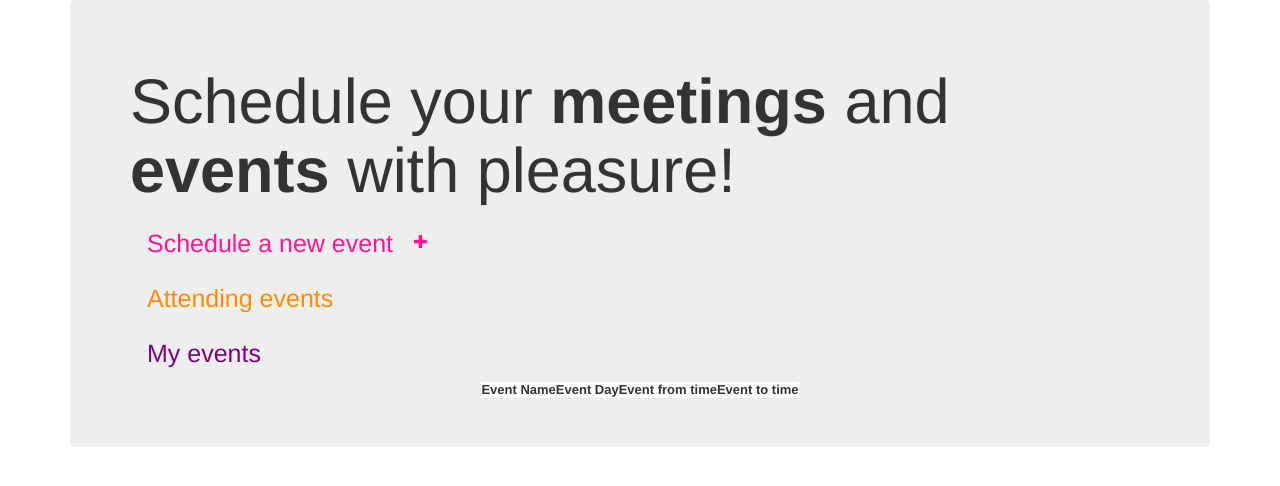
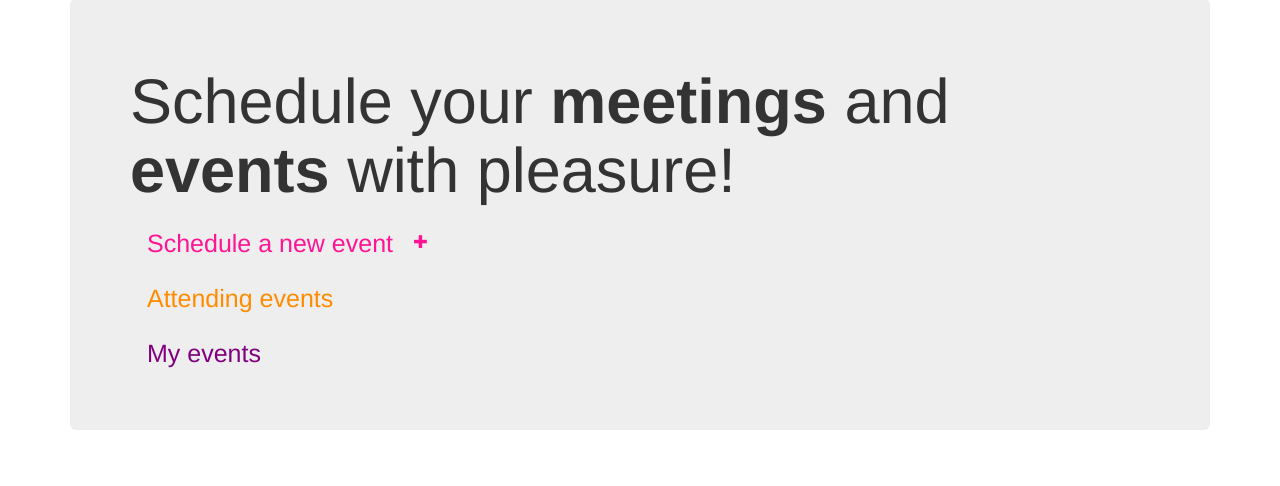
Before and after one commit to FarzanehSeyedshahi/Software-Engineering-Project-Django-website-, a Django app: page /polls/1/saveparticipate/ in a window 1280 px wide. Shown: the part 294-780 px from the top of the page. Run offline with Django 3.2, Linux system fonts and the light colour scheme; tables that the repository leaves empty hold one stand-in row (values such as "Sample post"); lists and menus that the app fills with data are empty; some libraries are stand-ins or nearby versions.

Commit message:
files updated

```diff
--- a/polls/urls.py
+++ b/polls/urls.py
@@ -11,10 +11,8 @@ urlpatterns = [
     url(r'^event/$', views.event, name='event'),
     url(r'^ownevent/$', views.own_event, name='ownevent'),
     url(r'^new_event/$', views.create_new_event, name='create_new_event'),
-    # url(r'^new_event/addoption/$', views.add_option, name='add_option'),
     url(r'^login$', auth_login ,{'template_name':'accounts/login.html'}),
-    # url('^(?P<pk>[0-9]+)/', )
-    path('<int:id>/', views.detail, name='detail'), #todo:
+    path('<int:id>/', views.detail, name='detail'),
     path('<int:event_id>/owndetail/', views.own_detail, name='owndetail'),
     path('<int:id>/<int:overlap>/results/', views.results, name='results'),
     path('<int:id>/vote/', views.vote, name='vote'),
@@ -27,8 +25,5 @@ urlpatterns = [
     path('<int:event_id>/finishevent/', views.finish_event, name='finishevent'),
     path('<int:event_id>/reactiveevent/', views.reactive_event, name='reactiveevent'),
     path('accounts/register/', views.register_view, name='register'),
-    # url(r'^api-auth/', include('rest_framework.urls')),
-    #path('login/', include('django.contrib.auth.urls'),name='login'),
-    #url(r'^signup/$', views.signup_view, name='signup'),
 
 ]
--- a/polls/views.py
+++ b/polls/views.py
@@ -20,41 +20,27 @@ from django.core.mail import EmailMessage
 
 @login_required
 def main(request):
-    # print(even)
-    # user = User()
-    # busy = BusyDate.objects.all()
-    # for i in busy:
-    #     print("***", i.start_time, i.user, i.name, i.day)
-    #     print("__________________")
     busy_date = BusyDate.objects.filter(user=request.user)
-    for i in busy_date:
-        print(i.name, i.day)
-    print(busy_date[0].name)
     context = {'busy_date': busy_date}
-    print(len(context))
     return render(request, 'polls/main.html', context)
 
+
 def event(request):
-    events = ParticipateIn.objects.filter(participant_email=request.user.email) #todo: change this name
-    # latest_event_list = Event.objects.order_by('name')[:15]
-    # print("**", latest_event_list[0].event.name)
+    events = ParticipateIn.objects.filter(participant_email=request.user.email)
     context = {'events': events}
-    # print(len(events))
     return render(request, 'polls/index.html', context)
 
+
 def own_event(request):
-    print("***")
     creator_user = User.objects.get(username=request.user.username)
-    events = Event.objects.filter(creator=creator_user) #todo: change this name
+    events = Event.objects.filter(creator=creator_user)
     context = {'events': events}
-    # print(events[0])
     return render(request, 'polls/index.html', context)
 
 
 def own_detail(request, event_id):
     event = get_object_or_404(Event, pk=event_id)
     return render(request, 'polls/owndetail.html', {'event': event})
-
 
 
 def detail(request, id):
@@ -73,15 +59,10 @@ def save_vote(choose_option, event_options, i):
 
 
 def has_overlap(choose_option, event_options, i, user):
-    print(choose_option, event_options[i].to_time, user)
-    print(choose_option, event_options[i].from_date, user)
-    print("&&&&&&&^^^*")
     if choose_option != 1:
         return False
     else:
-        print("^#%")
         busyDates = BusyDate.objects.filter(user=user)
-        # print(busyDates[0].start_time, busyDates.end_time)
         for busyDate in busyDates:
             if busyDate.day != event_options[i].from_date:
                 continue
@@ -95,17 +76,13 @@ def has_overlap(choose_option, event_options, i, user):
 
 def vote(request, id):
     event = get_object_or_404(Event, pk=id)
-    print("herre")
     event_options = EventOption.objects.all().filter(event=event)
-    print("herre")
-    print(request.user.username)
     user = User.objects.get(username=request.user.username)
 
     all_field_empty = True
     overlap = False
     for i in range(len(event_options)):
         event_option_id = 'eventoption' + str(event_options[i].id)
-        print(event_option_id)
         if request.POST.get(event_option_id, False):
             all_field_empty = False
             choose_option = request.POST[event_option_id]
@@ -113,14 +90,7 @@ def vote(request, id):
             if has_overlap(int(choose_option), event_options, i, user):
                 overlap = True
     if not all_field_empty:
-        # if not overlap:
         return HttpResponseRedirect(reverse('polls:results', args=(event.id, int(overlap))))
-        # else:
-        #     return HttpResponseRedirect(reverse('polls:results', args=(event.id, 1)))
-        #     return render(request, 'polls/detail.html', {
-        #     'event': event,
-        #     'error_message': "Your choise has ",
-        # })
     else:
         return render(request, 'polls/detail.html', {
             'event': event,
@@ -131,11 +101,7 @@ def vote(request, id):
 def comments(request, option_id):
     event_option = get_object_or_404(EventOption, id=option_id)
     comments = Comment.objects.filter(event_option=event_option)
-    # if not comments:
     return render(request, 'polls/comments.html', {'event_option': event_option})
-    # else:
-    #     context = {'comments': comments}
-    #     return render(request, 'polls/comments.html', context)
 
 
 def add_comment_to_model(text, event_option, user):
@@ -155,12 +121,11 @@ def save_reply_to_model(text, event_option, user, replied_comment):
     reply_comment.save()
 
 
-#todo: request.user.email
-def replies(request, comment_id):  # todo: user should handled and comment_id for comment_event_option.
+def replies(request, comment_id):
     replied_comment = get_object_or_404(Comment, id=comment_id)
     if request.POST:
         text = request.POST['comment']
-        user = get_object_or_404(User, email=request.user.email)  # todo amin@gmail.com
+        user = get_object_or_404(User, email=request.user.email)
         save_reply_to_model(text, replied_comment.event_option, user, replied_comment)
     replies = ReplyComment.objects.filter(replied_comment=replied_comment)
     if replies:
@@ -171,19 +136,16 @@ def replies(request, comment_id):  # todo: user should handled and comment_id fo
     return render(request, 'polls/replies.html', context)
 
 
-#todo: request.user.email
-def save_comment(request, comment_id):  # todo: user should handled, and url not set to comments.html, and not show replies comment.
+def save_comment(request, comment_id):
     text = request.POST['comment']
-    print ('HI')
     event_option = get_object_or_404(EventOption, id=comment_id)
-    user = get_object_or_404(User, email=request.user.email)  # todo amin@gmail.com
+    user = get_object_or_404(User, email=request.user.email)
     add_comment_to_model(text, event_option, user)
     context = {'event_option': event_option}
     return render(request, 'polls/comments.html', context)
 
 
-def results(request,id, overlap):
-    # print(overlap)
+def results(request, id, overlap):
     event = get_object_or_404(Event, pk=id)
     return render(request, 'polls/results.html', {'event': event, 'overlap': overlap})
 
@@ -201,8 +163,6 @@ def create_new_event(request):
             event.creator = user
             event.save()
             return HttpResponseRedirect(reverse('polls:add_option', args=(event.id,)))
-            # return redirect('polls:add_option')
-            # return render(request, 'polls/addoption.html', {'event': event})
     else:
         form = CreateEventForm()
         return render(request, 'polls/new_event.html', {'form': form})
@@ -210,14 +170,12 @@ def create_new_event(request):
 
 def add_option(request, event_id):
     event = Event.objects.get(id=event_id)
-    print("event_id:", event_id)
     if request.method == 'POST':
         formset = EventOptionForm(request.POST)
         if [formset.is_valid()]:
             event_option = formset.save(commit=False)
             event_option.event = event
             event_option.save()
-            # return redirect('polls:add_option')
             return HttpResponseRedirect(reverse('polls:add_option', args=(event.id,)))
     else:
         formset = EventOptionForm()
@@ -225,7 +183,6 @@ def add_option(request, event_id):
 
 
 def send_email_to_participates(participate_emails, event, email_text=""):
-    print("in ")
     subject = event.name
     if email_text == "":
         email_body = "Hello!\n" + event.creator.email + " has just made a new poll in AS-IS Meeting Scheduler and invited " \
@@ -234,8 +191,7 @@ def send_email_to_participates(participate_emails, event, email_text=""):
     else:
         email_body = email_text
     email = EmailMessage(subject, email_body, 'asis.meetingscheduler@gmail.com', participate_emails)
-    email.send()
-    print("maybe email sent:)")
+    # email.send()
     return
 
 
@@ -244,27 +200,19 @@ def save_participate_to_model(participate_emails, event):
         participateIn = ParticipateIn(
             participant_email=participate_email, event=event
         )
-        print("Saved...")
         participateIn.save()
-    send_email_to_participates(participate_emails, event)
+    # send_email_to_participates(participate_emails, event)
 
 
 def save_participate(request, event_id):
     event = Event.objects.get(id=event_id)
     i = 1
-    print()
     participate_emails = []
     while True:
         participate_number = 'participate' + str(i)
-        # print(participate_number)
-        # print(request.POST[participate_number])
         if not(participate_number in request.POST):
-        #     print("yessssssss")
-        # if request.POST.get(participate_number, False):
-            print("HERE")
             break
         else:
-            print("in else")
             participate_emails.append(request.POST[participate_number])
         i = i + 1
     save_participate_to_model(participate_emails, event)
@@ -273,7 +221,6 @@ def save_participate(request, event_id):
 
 def add_participate(request, event_id):
     event = Event.objects.get(id=event_id)
-    print("IIII")
     return render(request, 'polls/addparticipate.html', {'event': event})
 
 
@@ -288,25 +235,21 @@ def save_event_result_on_model(event, event_option):
 
 def save_busy_time_result_on_model(event, event_option):
     participateIns = ParticipateIn.objects.filter(event=event)
-    print(":))")
     for participateIn in participateIns:
         user = User.objects.get(email=participateIn.participant_email)
         event_option_date = event_option.from_date
         while True:
-            print()
             busyDate = BusyDate(user=user, day=event_option_date,
                                 start_time=event_option.from_time, end_time=event_option.to_time,
                                 name=event.name
             )
             busyDate.save()
             event_option_date += timedelta(days=event.repeating_day)
-            print(":D", event_option_date, event.ending_date, event.repeating_day)
             if event_option_date.isoformat() > event.ending_date.isoformat():
                 break
 
 
-def finish_event(request, event_id):#todo:
-    print("III", request.POST['eventoption'])
+def finish_event(request, event_id):
     event = get_object_or_404(Event, id=event_id)
     event_option_id = request.POST['eventoption']
     event_option = get_object_or_404(EventOption, id=event_option_id)
@@ -316,53 +259,17 @@ def finish_event(request, event_id):#todo:
 
 
 def reactive_event(request, event_id):
-    ###
-    event = get_object_or_404(Event, id=event_id)
-    print("***", event.holding_date_from, event.holding_date_to)
-    ###
-    email_text = request.POST['reactive_email'] #todo: this is email_text;
+    email_text = request.POST['reactive_email']
     event = get_object_or_404(Event, id=event_id)
     event.active_status = 1
     event.save()
     participate_emails = []
     participates = ParticipateIn.objects.filter(event=event)
-    print("Here", email_text) #todo, this
     for participate in participates:
         participate_emails.append(participate.participant_email)
-    send_email_to_participates(participate_emails, event, email_text) #todo: Farzane zirak.
+    send_email_to_participates(participate_emails, event, email_text)
     return render(request, 'polls/owndetail.html', {'event': event})
 
-
-# def signup(request,template_name, next_page):
-#     if request.method == 'POST':
-#         form = SignUpForm(request.POST)
-#         if form.is_valid():
-#             user = form.save()
-#             login(request, user, backend='django.contrib.auth.backends.ModelBackend')
-#             user.refresh_from_db()  # load the profile instance created by the signal
-#             user.save()
-#             raw_password = form.cleaned_data.get('password1')
-#             user = authenticate(username=user.username, password=raw_password)
-#             login(request, user)
-#             return redirect('polls:main')
-#     else:
-#         form = SignUpForm()
-#     return render(request, 'registration/signup.html', {'form': form})
-
-
-# def login_view (request):
-#     username = request.POST['username']
-#     password = request.POST['password']
-#     user = authenticate(request, username=username, password=password)
-#     if user is not None:
-#         login(request, user)
-#         redirect('polls:main')
-#     else:
-#         print('invalid Login')
-#
-# def logout_view(request):
-#     logout(request)
-#     redirect('polls:rest_framework:login')
 
 def signup_view(request):
     if request.method == 'POST':
@@ -372,7 +279,7 @@ def signup_view(request):
             return redirect('polls:main')
     else:
         form = UserCreationForm()
-    return render(request,'registration/signup.html',{'form':form})
+    return render(request, 'registration/signup.html',{'form':form})
 
 
 def login_view(request):
--- a/templates/polls/main.html
+++ b/templates/polls/main.html
@@ -40,12 +40,13 @@ itr:nth-child(even) {
             <a class="btn btn-schedule btn-lg" href="event" style="color: darkorange; font-size: 25px" >Attending events</a><br>
             <a class="btn btn-schedule btn-lg" href="ownevent" style="color: purple; font-size: 25px">My events</a>
         </div>
+        {% if busy_date %}
             <table align="center" style="text-align: center">
             <tr>
-                <th style="text-align: center">Event Name</th>
-                <th style="text-align: center">Event Day</th>
-                <th style="text-align: center">  Event from time  </th>
-                <th style="text-align: center">  Event to time</th>
+                <th style="text-align: center">..Event Name..</th>
+                <th style="text-align: center">..Event Day..</th>
+                <th style="text-align: center">  ..Event from time..  </th>
+                <th style="text-align: center">  ..Event to time..</th>
             </tr>
 
             {% for foo in busy_date %}
@@ -58,6 +59,8 @@ itr:nth-child(even) {
             {% endfor %}
 
             </table>
+        {% endif %}
+
     </div>
 </div>
 </div>
```
Also changed, not shown: polls/forms.py (+5 -12 lines), polls/models.py (+1 -55 lines), polls/tests.py (+9 -50 lines).
